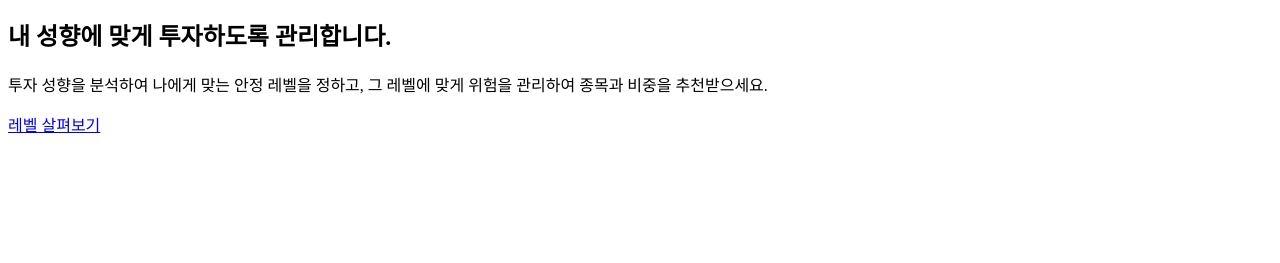
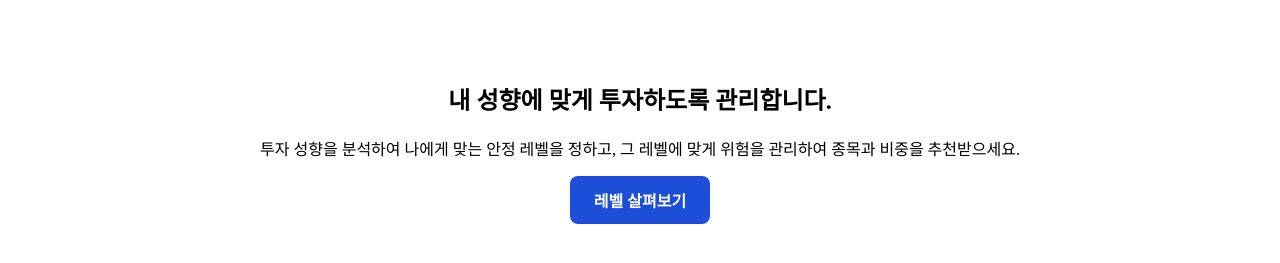
Before and after one commit to yubin0114/stability-invest-landing, a plain HTML site: page index.html in a window 1280 px wide. Shown: the part 67-330 px from the top of the page. Drawn offline with Linux system fonts and the light colour scheme.

Commit message:
style: 히어로 가운데 정렬과 CTA 버튼 스타일

```diff
--- a/style.css
+++ b/style.css
@@ -18,3 +18,29 @@ nav ul {
     gap: 24px;
 
 }
+
+.hero {
+    text-align: center;
+    padding: 64px 16px;
+}
+
+.button {
+    display: inline-block;
+    padding: 12px 24px;
+    background-color: #1d4ed8;
+    color: white;
+    text-decoration: none;
+    border-radius: 8px;
+    font-weight: bold;
+
+}
+
+.button:hover {
+    background-color: #1e3a8a;
+
+}
+
+.button:focus-visible {
+    outline: 2px solid #1e3a8a;
+    outline-offset: 2px;
+}
```
